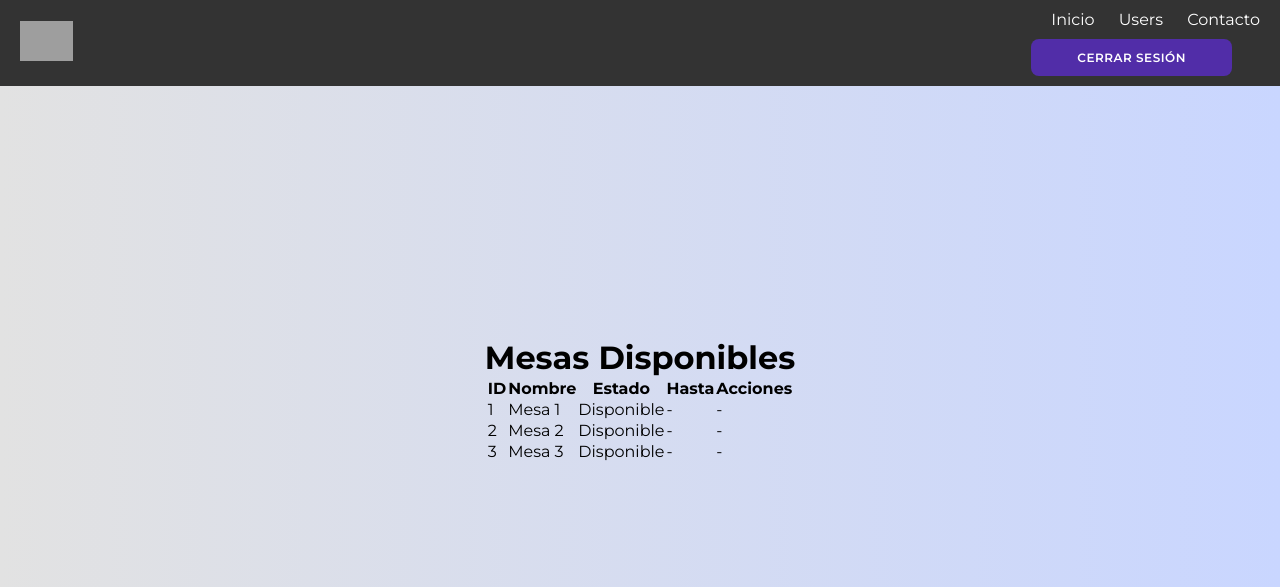
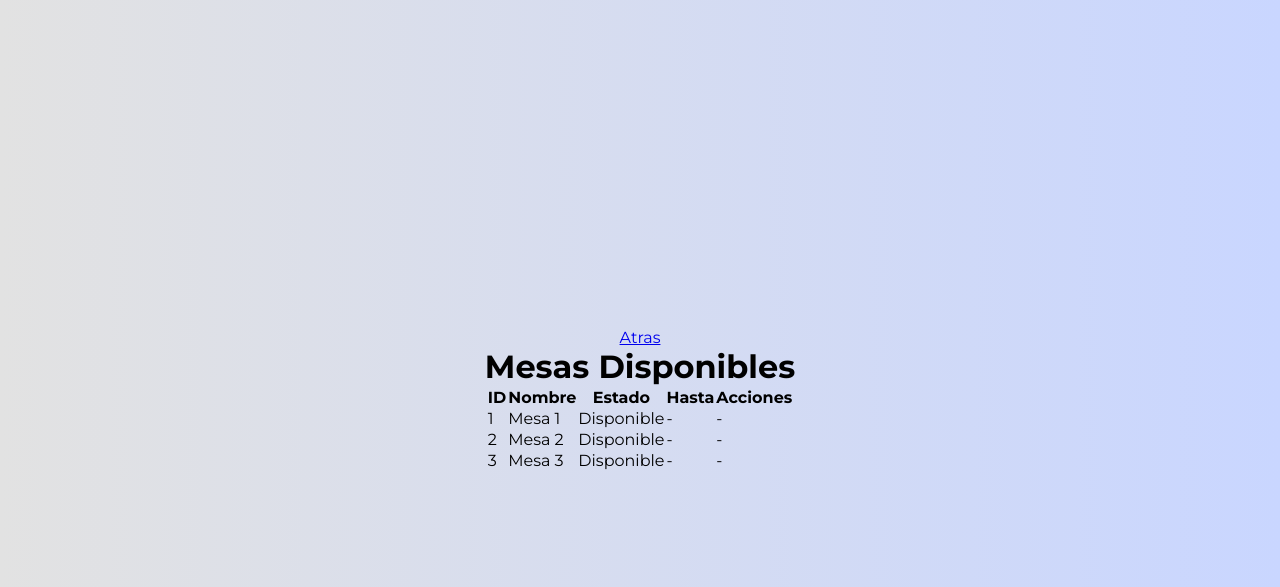
Before and after one commit to JrJoseLs/restaurante-picalonga, a PHP site: page /views/admin/mesas2.php in a window 1280 px wide. Shown: the top 587 px of the page. Run offline with PHP 8.4, Linux system fonts and the light colour scheme; data comes from the database, SQL or seed files in the repository; grey boxes are pictures that could not be loaded.

Commit message:
update V

```diff
--- a/login.php
+++ b/login.php
@@ -23,7 +23,7 @@ if ($_SERVER["REQUEST_METHOD"] == "POST") {
         $_SESSION['rol'] = $row['rol'];
 
         if ($row['rol'] == 'usuario') {
-            header("Location: views/user/user.html");
+            header("Location: views/user/user.php");
         } elseif ($row['rol'] == 'admin') {
             header("Location: views/admin/admin.html");
         }
--- a/views/admin/admin.html
+++ b/views/admin/admin.html
@@ -155,7 +155,7 @@
                     <span class="menu-icon">&#8942;</span>
                     <form class="dropdown-content" action="../../logout.php">
                         <a href="users.html">Usuarios</a>
-                        <a href="#">Help</a>
+                        <a href="mesas2.php">Mesas</a>
                         <button type="submit">Sign Out</button>
                     </form>
                 </div>
--- a/views/admin/mesas2.php
+++ b/views/admin/mesas2.php
@@ -15,21 +15,7 @@ $result = $conn->query($sql);
 </head>
 <body>
 
-    <div class="navbar">
-        <div class="logo">
-            <img src="https://cdn-icons-png.flaticon.com/512/616/616445.png" alt="Logo">
-        </div>
-        <div class="nav-buttons">
-            <a href="admin.html">Inicio</a>
-            <a href="users.html">Users</a>
-            <a href="#">Contacto</a>
-            <form action="../../logout.php" method="post">
-                <button type="submit">Cerrar Sesión</button>
-            </form>
-        </div>
-    </div>
-
-
+    <a href="admin.html">Atras</a>
     <h1>Mesas Disponibles</h1>
     <table>
         <thead>
```
Also changed, not shown: views/user/user.php (renamed from views/user/user.html, +15 -0 lines).
